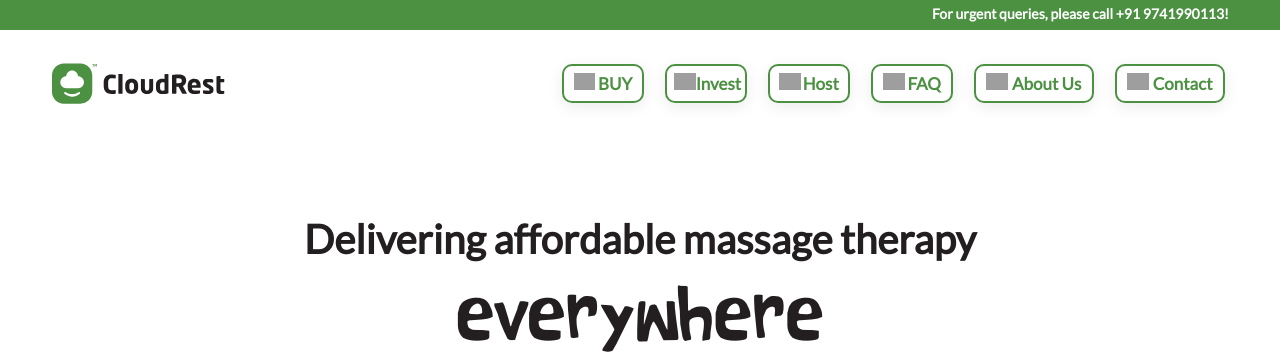
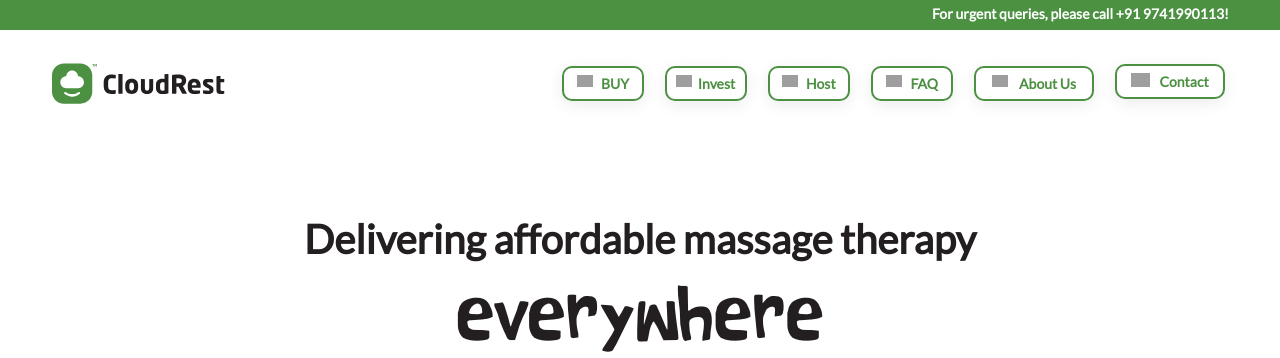
Before and after one commit to pranoy1994/cloud-rest-php, a PHP site: page /index.php in a window 1280 px wide. Shown: the top 358 px of the page. Run offline with PHP 8.4, Linux system fonts and the light colour scheme; some libraries are stand-ins or nearby versions; grey boxes are pictures that could not be loaded.

Commit message:
Designed menu

```diff
--- a/header.php
+++ b/header.php
@@ -8,38 +8,38 @@
     <div id="btn" class="header-btn-grp" style="text-align:right">
         <button class="headerButton" id="schoolName" onclick="location.href='/buy.php'">
           <div class="image-text-holder">
-            <img src="https://emojipedia-us.s3.amazonaws.com/thumbs/160/apple/129/seat_1f4ba.png" style="width: 34%;height: 2%;"/>
-            <p style="margin-top: 0%;">BUY</p>
+            <img src="https://emojipedia-us.s3.amazonaws.com/thumbs/160/apple/129/seat_1f4ba.png" style="width: 25%;height: 2%;"/>
+            <p style="margin-top: 0%;">&nbspBUY</p>
           </div>
         </button>
         <button class="headerButton" id="schoolName" onclick="location.href='/invest.php'">
           <div class="image-text-holder">
-            <img src="https://emojipedia-us.s3.amazonaws.com/thumbs/160/apple/129/money-mouth-face_1f911.png" style="width: 34%;height: 2%;"/>
-            <p style="margin-top: 0%;">Invest</p>
+            <img src="https://emojipedia-us.s3.amazonaws.com/thumbs/160/apple/129/money-mouth-face_1f911.png" style="width: 25%;height: 2%;"/>
+            <p style="margin-top: 0%;">&nbspInvest</p>
           </div>
         </button>
         <button class="headerButton" id="schoolName" onclick="location.href='/host.php'">
           <div class="image-text-holder">
-            <img src="https://emojipedia-us.s3.amazonaws.com/thumbs/160/apple/129/couch-and-lamp_1f6cb.png" style="width: 34%;height: 2%;"/>
-            <p style="margin-top: 0%;">Host</p>
+            <img src="https://emojipedia-us.s3.amazonaws.com/thumbs/160/apple/129/couch-and-lamp_1f6cb.png" style="width: 25%;height: 2%;"/>
+            <p style="margin-top: 0%;">&nbspHost</p>
           </div>
         </button>
         <button class="headerButton" id="schoolName" onclick="location.href='/faq.php'">
            <div class="image-text-holder">
-            <img src="https://emojipedia-us.s3.amazonaws.com/thumbs/160/apple/129/thinking-face_1f914.png" style="width: 34%;height: 2%;"/>
-            <p style="margin-top: 0%;">FAQ</p>
+            <img src="https://emojipedia-us.s3.amazonaws.com/thumbs/160/apple/129/thinking-face_1f914.png" style="width: 25%;height: 2%;"/>
+            <p style="margin-top: 0%;">&nbspFAQ</p>
           </div>
         </button>
         <button class="headerButton" id="schoolName" onclick="location.href='/aboutus.php'" style="width:120px">
           <div class="image-text-holder">
-            <img src="https://emojipedia-us.s3.amazonaws.com/thumbs/120/apple/129/family_1f46a.png" style="width: 22px;height: 2%;"/>
-            <p style="margin-top: 0%;">About Us</p>
+            <img src="https://emojipedia-us.s3.amazonaws.com/thumbs/120/apple/129/family_1f46a.png" style="width: 16px;height: 2%;"/>
+            <p style="margin-top: 0%;">&nbspAbout Us</p>
           </div>
         </button>
         <button class="headerButton" id="schoolName" onclick="location.href='/contact.php'" style="width: 110px;">
           <div class="image-text-holder">
-            <img src="https://emojipedia-us.s3.amazonaws.com/thumbs/160/apple/129/white-right-pointing-backhand-index_1f449.png" style="width: 24%;height: 2%;"/>
-            <p style="margin-top: 0%;">Contact</p>
+            <img src="https://emojipedia-us.s3.amazonaws.com/thumbs/160/apple/129/white-right-pointing-backhand-index_1f449.png" style="width: 20%;height: 2%;"/>
+            <p style="margin-top: 0%;">&nbspContact</p>
           </div>
         </button>
   </div>
--- a/stylesheets/index.css
+++ b/stylesheets/index.css
@@ -43,14 +43,14 @@ body {
   padding-right: 4%;
 }
 .headerButton {
-    height: 39px;
+    height: 35px;
     border-radius: 10px;
     background-color: #ffffff;
     border: solid 2px #4c9142;
     color: #4c9142;
     font-weight: 900;
     margin-left: 17px;
-    font-size: 17px;
+    font-size: 14px;
     padding:7px;
     cursor: pointer;
     font-family: Lato;
```
Also changed, not shown: images/buy/menuButton.png (added), images/buy/menuButton@2x.png (added), images/buy/menuButton@3x.png (added), 1 other file.
